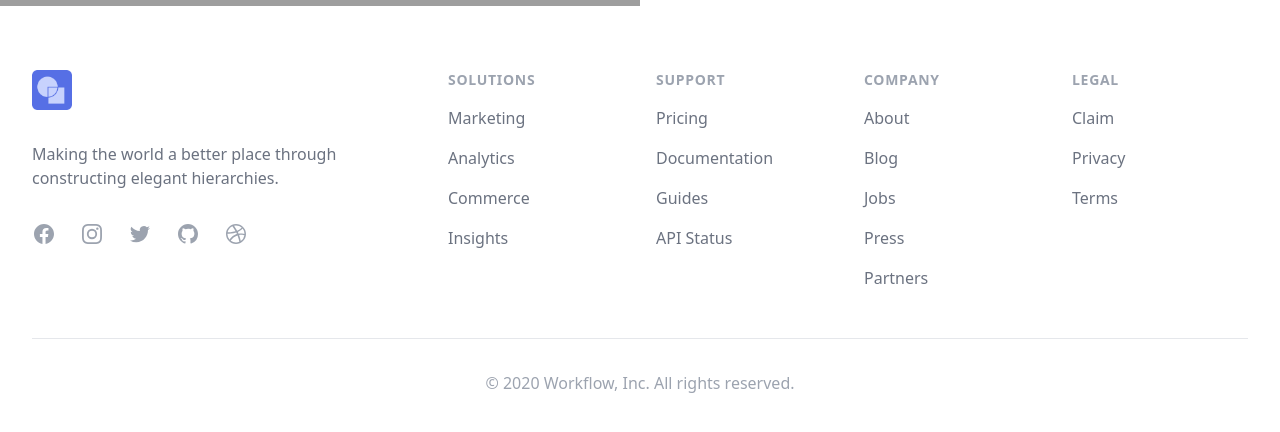
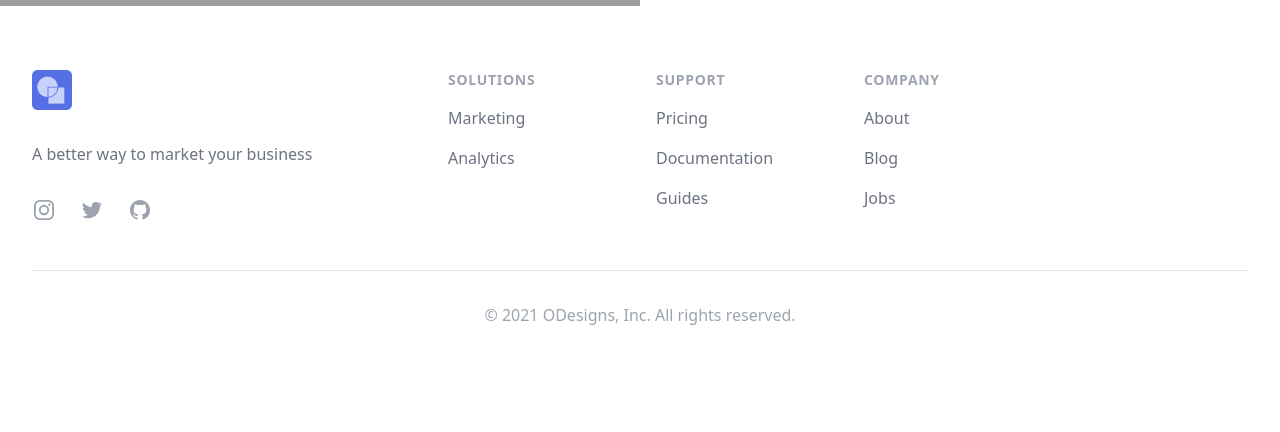
Before and after one commit to omarsolieman/ODesigns, a Vue app: page /about in a window 1280 px wide. Shown: the part 1082-1514 px from the top of the page. After the commit the page ends 1473 px from the top, so only its background shows below. Built offline with nearby package versions, Linux system fonts and the light colour scheme; grey boxes are pictures that could not be loaded; what @tailwindcss/typography would draw is missing.

Commit message:
added ganalytics

```diff
--- a/package.json
+++ b/package.json
@@ -17,6 +17,7 @@
     "core-js": "^3.6.5",
     "register-service-worker": "^1.7.1",
     "vue": "^3.0.0",
+    "vue-gtag": "^1.16.1",
     "vue-router": "^4.0.0-0",
     "vuex": "^4.0.0-0"
   },
--- a/public/index.html
+++ b/public/index.html
@@ -6,6 +6,15 @@
     <meta name="viewport" content="width=device-width,initial-scale=1.0">
     <link rel="icon" href="<%= BASE_URL %>favicon.ico">
     <title><%= htmlWebpackPlugin.options.title %></title>
+    <script async src="https://www.googletagmanager.com/gtag/js?id=G-F6WHQPNMG0"></script>
+    <script>
+      window.dataLayer = window.dataLayer || [];
+      function gtag(){window.dataLayer.push(arguments);}
+      gtag('js', new Date());
+
+      gtag('config', 'G-F6WHQPNMG0');
+    </script>
+
   </head>
   <body>
     <noscript>
--- a/src/components/Footer.vue
+++ b/src/components/Footer.vue
@@ -6,16 +6,9 @@
       <div class="space-y-8 xl:col-span-1">
         <img class="h-10" src="../assets/logo.png" alt="Company name">
         <p class="text-gray-500 text-base">
-          Making the world a better place through constructing elegant hierarchies.
+          A better way to market your business
         </p>
         <div class="flex space-x-6">
-          <a href="#" class="text-gray-400 hover:text-gray-500">
-            <span class="sr-only">Facebook</span>
-            <svg class="h-6 w-6" fill="currentColor" viewBox="0 0 24 24" aria-hidden="true">
-              <path fill-rule="evenodd" d="M22 12c0-5.523-4.477-10-10-10S2 6.477 2 12c0 4.991 3.657 9.128 8.438 9.878v-6.987h-2.54V12h2.54V9.797c0-2.506 1.492-3.89 3.777-3.89 1.094 0 2.238.195 2.238.195v2.46h-1.26c-1.243 0-1.63.771-1.63 1.562V12h2.773l-.443 2.89h-2.33v6.988C18.343 21.128 22 16.991 22 12z" clip-rule="evenodd" />
-            </svg>
-          </a>
-
           <a href="#" class="text-gray-400 hover:text-gray-500">
             <span class="sr-only">Instagram</span>
             <svg class="h-6 w-6" fill="currentColor" viewBox="0 0 24 24" aria-hidden="true">
@@ -36,13 +29,6 @@
               <path fill-rule="evenodd" d="M12 2C6.477 2 2 6.484 2 12.017c0 4.425 2.865 8.18 6.839 9.504.5.092.682-.217.682-.483 0-.237-.008-.868-.013-1.703-2.782.605-3.369-1.343-3.369-1.343-.454-1.158-1.11-1.466-1.11-1.466-.908-.62.069-.608.069-.608 1.003.07 1.531 1.032 1.531 1.032.892 1.53 2.341 1.088 2.91.832.092-.647.35-1.088.636-1.338-2.22-.253-4.555-1.113-4.555-4.951 0-1.093.39-1.988 1.029-2.688-.103-.253-.446-1.272.098-2.65 0 0 .84-.27 2.75 1.026A9.564 9.564 0 0112 6.844c.85.004 1.705.115 2.504.337 1.909-1.296 2.747-1.027 2.747-1.027.546 1.379.202 2.398.1 2.651.64.7 1.028 1.595 1.028 2.688 0 3.848-2.339 4.695-4.566 4.943.359.309.678.92.678 1.855 0 1.338-.012 2.419-.012 2.747 0 .268.18.58.688.482A10.019 10.019 0 0022 12.017C22 6.484 17.522 2 12 2z" clip-rule="evenodd" />
             </svg>
           </a>
-
-          <a href="#" class="text-gray-400 hover:text-gray-500">
-            <span class="sr-only">Dribbble</span>
-            <svg class="h-6 w-6" fill="currentColor" viewBox="0 0 24 24" aria-hidden="true">
-              <path fill-rule="evenodd" d="M12 2C6.48 2 2 6.48 2 12s4.48 10 10 10c5.51 0 10-4.48 10-10S17.51 2 12 2zm6.605 4.61a8.502 8.502 0 011.93 5.314c-.281-.054-3.101-.629-5.943-.271-.065-.141-.12-.293-.184-.445a25.416 25.416 0 00-.564-1.236c3.145-1.28 4.577-3.124 4.761-3.362zM12 3.475c2.17 0 4.154.813 5.662 2.148-.152.216-1.443 1.941-4.48 3.08-1.399-2.57-2.95-4.675-3.189-5A8.687 8.687 0 0112 3.475zm-3.633.803a53.896 53.896 0 013.167 4.935c-3.992 1.063-7.517 1.04-7.896 1.04a8.581 8.581 0 014.729-5.975zM3.453 12.01v-.26c.37.01 4.512.065 8.775-1.215.25.477.477.965.694 1.453-.109.033-.228.065-.336.098-4.404 1.42-6.747 5.303-6.942 5.629a8.522 8.522 0 01-2.19-5.705zM12 20.547a8.482 8.482 0 01-5.239-1.8c.152-.315 1.888-3.656 6.703-5.337.022-.01.033-.01.054-.022a35.318 35.318 0 011.823 6.475 8.4 8.4 0 01-3.341.684zm4.761-1.465c-.086-.52-.542-3.015-1.659-6.084 2.679-.423 5.022.271 5.314.369a8.468 8.468 0 01-3.655 5.715z" clip-rule="evenodd" />
-            </svg>
-          </a>
         </div>
       </div>
       <div class="mt-12 grid grid-cols-2 gap-8 xl:mt-0 xl:col-span-2">
@@ -61,18 +47,6 @@
               <li>
                 <a href="#" class="text-base text-gray-500 hover:text-gray-900">
                   Analytics
-                </a>
-              </li>
-
-              <li>
-                <a href="#" class="text-base text-gray-500 hover:text-gray-900">
-                  Commerce
-                </a>
-              </li>
-
-              <li>
-                <a href="#" class="text-base text-gray-500 hover:text-gray-900">
-                  Insights
                 </a>
               </li>
             </ul>
@@ -97,12 +71,6 @@
               <li>
                 <a href="#" class="text-base text-gray-500 hover:text-gray-900">
                   Guides
-                </a>
-              </li>
-
-              <li>
-                <a href="#" class="text-base text-gray-500 hover:text-gray-900">
-                  API Status
                 </a>
               </li>
             </ul>
@@ -131,21 +99,9 @@
                   Jobs
                 </a>
               </li>
-
-              <li>
-                <a href="#" class="text-base text-gray-500 hover:text-gray-900">
-                  Press
-                </a>
-              </li>
-
-              <li>
-                <a href="#" class="text-base text-gray-500 hover:text-gray-900">
-                  Partners
-                </a>
-              </li>
             </ul>
           </div>
-          <div class="mt-12 md:mt-0">
+          <!--div class="mt-12 md:mt-0">
             <h3 class="text-sm font-semibold text-gray-400 tracking-wider uppercase">
               Legal
             </h3>
@@ -168,13 +124,13 @@
                 </a>
               </li>
             </ul>
-          </div>
+          </div-->
         </div>
       </div>
     </div>
     <div class="mt-12 border-t border-gray-200 pt-8">
       <p class="text-base text-gray-400 xl:text-center">
-        &copy; 2020 Workflow, Inc. All rights reserved.
+        &copy; 2021 ODesigns, Inc. All rights reserved.
       </p>
     </div>
   </div>
--- a/src/components/Navbar.vue
+++ b/src/components/Navbar.vue
@@ -4,7 +4,7 @@
       <div class="flex justify-between items-center max-w-7xl mx-auto px-4 py-6 sm:px-6 md:justify-start md:space-x-10 lg:px-8">
         <div class="flex justify-start lg:w-0 lg:flex-1">
           <a href="#">
-            <span class="sr-only">Workflow</span>
+            <span class="sr-only">ODesigns</span>
             <img class="h-14 w-auto sm:h-14" src="../assets/logo.png" alt="">
           </a>
         </div>
@@ -48,7 +48,7 @@
           <div class="pt-5 pb-6 px-5">
             <div class="flex items-center justify-between">
               <div>
-                <img class="h-8 w-auto" src="https://tailwindui.com/img/logos/workflow-mark-indigo-600.svg" alt="Workflow">
+                <img class="h-14 w-auto" src="../assets/logo.png" alt="ODesigns">
               </div>
               <div class="-mr-2">
                 <button  v-on:click="mobileNav = true" type="button" class="bg-white rounded-md p-2 inline-flex items-center justify-center text-gray-400 hover:text-gray-500 hover:bg-gray-100 focus:outline-none focus:ring-2 focus:ring-inset focus:ring-indigo-500">
--- a/src/sections/featureSection.vue
+++ b/src/sections/featureSection.vue
@@ -1,14 +1,10 @@
 <template>
   <div class="relative bg-white pt-16 pb-32 overflow-hidden">
-
     <feature-item-r class="mt-20">
     </feature-item-r>
     <feature-item-l class="mx-8">
     </feature-item-l>
-
   </div>
-
-
 </template>
 
 <script>
```
Also changed, not shown: 2 other files (tests, documents, lock files or other folders).
